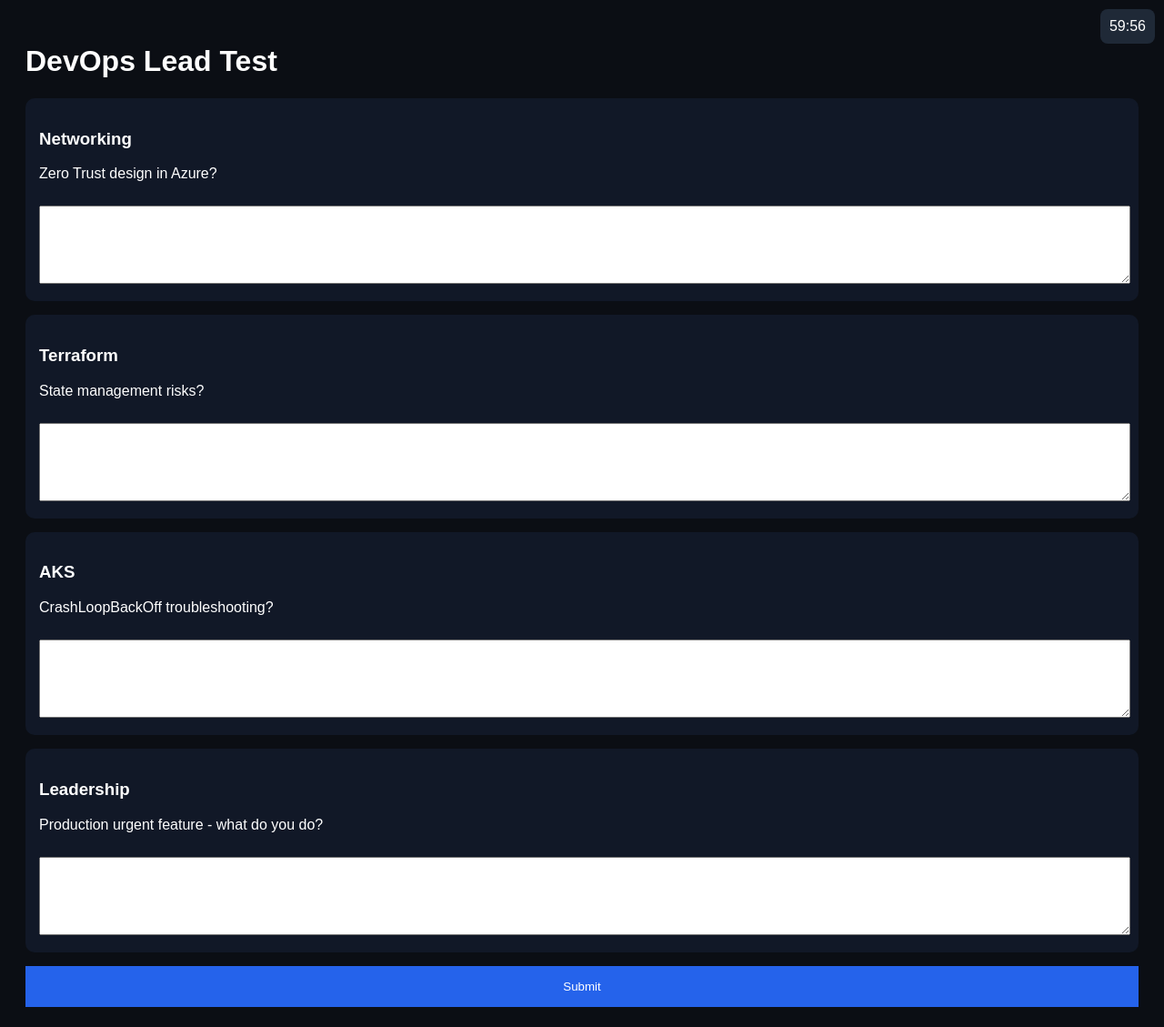
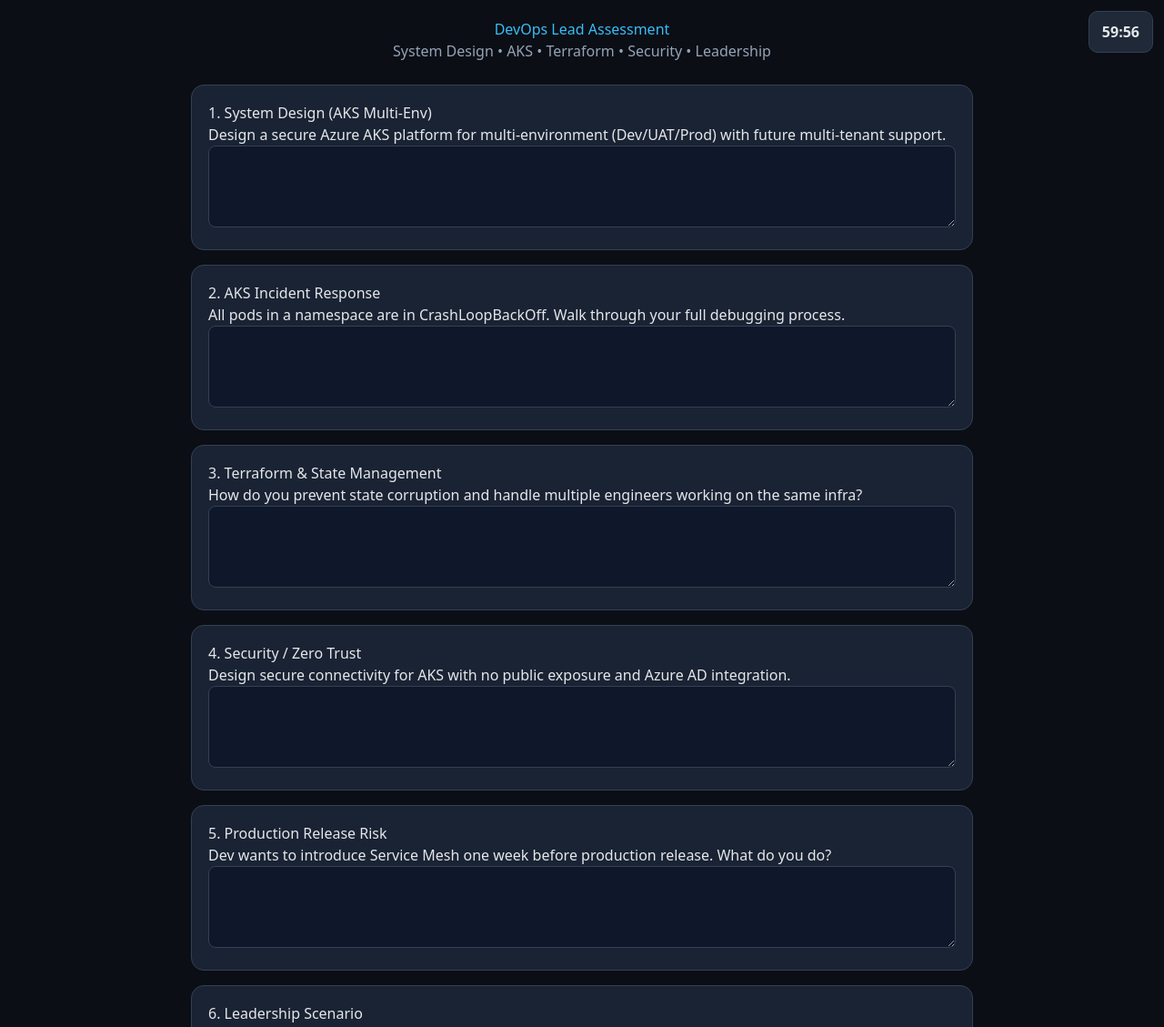
Before and after one commit to OzinihO/Devops, a plain HTML site: page index.html in a window 1280 px wide. Shown: the top 1129 px of the page at 91% size. Drawn offline with nearby package versions, Linux system fonts and the light colour scheme.

Commit message:
Update index.html

```diff
--- a/index.html
+++ b/index.html
@@ -1,15 +1,67 @@
 <!DOCTYPE html>
-<html>
+<html lang="en">
 <head>
 <meta charset="UTF-8">
-<title>DevOps Assessment</title>
+<title>DevOps Lead Assessment</title>
+<script src="https://cdn.tailwindcss.com"></script>
 
 <style>
-body { background:#0b0e14; color:white; font-family:Arial; padding:20px; }
-.card { background:#111827; padding:15px; margin-bottom:15px; border-radius:10px; }
-textarea { width:100%; height:80px; margin-top:10px; }
-#timer { position:fixed; top:10px; right:10px; background:#1f2937; padding:10px; border-radius:8px; }
-button { width:100%; padding:15px; background:#2563eb; color:white; border:0; }
+body {
+  background: #0b0e14;
+  color: #e5e7eb;
+  font-family: system-ui;
+}
+
+.card {
+  background: rgba(30,41,59,0.8);
+  border: 1px solid #334155;
+  border-radius: 14px;
+  padding: 18px;
+  margin-bottom: 16px;
+}
+
+textarea {
+  width: 100%;
+  height: 90px;
+  margin-top: 10px;
+  background: #0f172a;
+  border: 1px solid #334155;
+  color: white;
+  border-radius: 8px;
+  padding: 10px;
+}
+
+#timer {
+  position: fixed;
+  top: 12px;
+  right: 12px;
+  background: #1f2937;
+  padding: 10px 14px;
+  border-radius: 10px;
+  border: 1px solid #334155;
+  font-weight: bold;
+}
+
+.header {
+  text-align: center;
+  margin-bottom: 25px;
+}
+
+h1 {
+  color: #38bdf8;
+  font-size: 28px;
+}
+.small {
+  color: #94a3b8;
+}
+button {
+  width: 100%;
+  padding: 14px;
+  background: #2563eb;
+  border-radius: 10px;
+  font-weight: bold;
+  margin-top: 20px;
+}
 </style>
 </head>
 
@@ -17,45 +69,91 @@
 
 <div id="timer">60:00</div>
 
-<h1>DevOps Lead Test</h1>
+<div style="max-width:900px;margin:auto;padding:20px">
 
-<div class="card">
-<h3>Networking</h3>
-<p>Zero Trust design in Azure?</p>
-<textarea></textarea>
+<div class="header">
+  <h1>DevOps Lead Assessment</h1>
+  <div class="small">System Design • AKS • Terraform • Security • Leadership</div>
 </div>
 
+<!-- MODULE 1 -->
 <div class="card">
-<h3>Terraform</h3>
-<p>State management risks?</p>
-<textarea></textarea>
+<h3>1. System Design (AKS Multi-Env)</h3>
+<p>Design a secure Azure AKS platform for multi-environment (Dev/UAT/Prod) with future multi-tenant support.</p>
+<textarea id="q1"></textarea>
 </div>
 
+<!-- MODULE 2 -->
 <div class="card">
-<h3>AKS</h3>
-<p>CrashLoopBackOff troubleshooting?</p>
-<textarea></textarea>
+<h3>2. AKS Incident Response</h3>
+<p>All pods in a namespace are in CrashLoopBackOff. Walk through your full debugging process.</p>
+<textarea id="q2"></textarea>
 </div>
 
+<!-- MODULE 3 -->
 <div class="card">
-<h3>Leadership</h3>
-<p>Production urgent feature - what do you do?</p>
-<textarea></textarea>
+<h3>3. Terraform & State Management</h3>
+<p>How do you prevent state corruption and handle multiple engineers working on the same infra?</p>
+<textarea id="q3"></textarea>
 </div>
 
-<button onclick="alert('Submitted')">Submit</button>
+<!-- MODULE 4 -->
+<div class="card">
+<h3>4. Security / Zero Trust</h3>
+<p>Design secure connectivity for AKS with no public exposure and Azure AD integration.</p>
+<textarea id="q4"></textarea>
+</div>
+
+<!-- MODULE 5 -->
+<div class="card">
+<h3>5. Production Release Risk</h3>
+<p>Dev wants to introduce Service Mesh one week before production release. What do you do?</p>
+<textarea id="q5"></textarea>
+</div>
+
+<!-- MODULE 6 -->
+<div class="card">
+<h3>6. Leadership Scenario</h3>
+<p>How do you handle conflicts between Dev velocity, Security constraints, and Ops stability?</p>
+<textarea id="q6"></textarea>
+</div>
+
+<button onclick="submitTest()">Submit Assessment</button>
+
+</div>
 
 <script>
-let time = 60*60;
+// TIMER
+let time = 60 * 60;
 
-setInterval(()=>{
- let m=Math.floor(time/60);
- let s=time%60;
- document.getElementById("timer").innerText =
- m+":"+(s<10?"0":"")+s;
- time--;
- if(time<0) alert("Time up");
-},1000);
+setInterval(() => {
+  let m = Math.floor(time / 60);
+  let s = time % 60;
+
+  document.getElementById("timer").innerText =
+    m + ":" + (s < 10 ? "0" : "") + s;
+
+  time--;
+
+  if (time <= 0) {
+    submitTest();
+  }
+}, 1000);
+
+// AUTO SAVE
+setInterval(() => {
+  let data = {};
+  for (let i = 1; i <= 6; i++) {
+    let el = document.getElementById("q" + i);
+    data["q" + i] = el.value;
+  }
+  localStorage.setItem("devops_test", JSON.stringify(data));
+}, 3000);
+
+function submitTest() {
+  alert("Assessment submitted successfully.");
+  console.log("Saved answers:", localStorage.getItem("devops_test"));
+}
 </script>
 
 </body>
```
